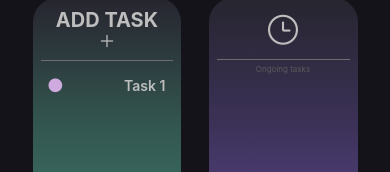
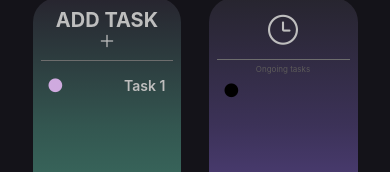
Before and after one commit to BashirHilaly/TimeMastery, a React Native app: screen / in a window 390 px wide. Shown: the part 281-453 px from the top of the page. Built offline with nearby package versions, Linux system fonts and the light colour scheme.

Commit message:
fixing startTaskHandling

```diff
--- a/App.js
+++ b/App.js
@@ -20,7 +20,7 @@ NativeWindStyleSheet.setOutput({
 // Storage solution: https://react-native-async-storage.github.io/async-storage/
 
 
-const initialtasks = [{ taskName: "Task 1", taskColor: "#CFAADF", taskTotalTime: 2, taskCurrentTime: 0}, { taskName: "Task 2", taskColor: "#FEDA98", taskTotalTime: 2, taskCurrentTime: 0}]
+//const initialtasks = [{ taskName: "Task 1", taskColor: "#CFAADF", taskTotalTime: 2, taskCurrentTime: 0}, { taskName: "Task 2", taskColor: "#FEDA98", taskTotalTime: 2, taskCurrentTime: 0}]
 
 const taskData = [{
   taskId: 0, taskName: "Task 1", taskColor: "#CFAADF", taskStatus: 'NotOngoing',
@@ -50,11 +50,13 @@ const App = () => {
     console.log('Remove task: ', task);
   }
 
-  const [startedTask, setStartedTask] = useState();
+  const [startedTasks, setStartedTasks] = useState([]);
 
-  const startTask = (task) => {
-    setStartedTask(task)
+  const handleStartTask = (task) => {
+    task.taskStatus = 'Ongoing';
+    setStartedTasks(prevStartedTasks => [...prevStartedTasks, task]);
   }
+
 
   return (
     <View className="flex-1 items-center bg-[#141319] min-h-screen">
@@ -65,10 +67,10 @@ const App = () => {
       </View>
       <View className="container h-64 flex flex-row w-10/12">
         <View className="basis-1/2 items-start z-30">
-            <AddTask tasks={tasks} onRemoveTask={handleRemoveTask} onAddTask={handleAddTask}/>
+            <AddTask tasks={tasks} onAddTask={handleAddTask} onStartTask={handleStartTask} onRemoveTask={handleRemoveTask}/>
         </View>
         <View className="basis-1/2 items-end z-10">
-          <OngoingTasks addOngoingTask={startedTask}/>
+          <OngoingTasks startedTasks={startedTasks}/>
         </View>
       </View>
       <History />
--- a/components/AddTask.js
+++ b/components/AddTask.js
@@ -20,7 +20,7 @@ const ScalePressable = ({ color, onPress, scale }) => {
     );
   };
 
-const AddTask = ({ tasks, onAddTask, onRemoveTask }) => {
+const AddTask = ({ tasks, onAddTask, onStartTask, onRemoveTask }) => {
 
     const [modalVisible, setModalVisible] = useState(false);
     const [formData, setFormData] = useState({});
@@ -183,7 +183,7 @@ const AddTask = ({ tasks, onAddTask, onRemoveTask }) => {
             </Pressable>
             <View className="p-2">
             {tasks.map(item => (
-                <Task key={item.taskId} task={item} onRemoveTask={onRemoveTask}/>
+                <Task key={item.taskId} task={item} onStartTask={onStartTask} onRemoveTask={onRemoveTask}/>
             ))}
             </View>
         </LinearGradient>
--- a/components/OngoingTask.js
+++ b/components/OngoingTask.js
@@ -1,6 +1,7 @@
 import React, {useRef, useState, useEffect } from 'react';
-import { Text, View } from 'react-native';
+import { Text, View, Animated, PanResponder } from 'react-native';
 import AsyncStorage from '@react-native-async-storage/async-storage';
+import { FontAwesome } from '@expo/vector-icons';
 
 
 const OngoingTask = ( task ) => {
@@ -60,10 +61,82 @@ const OngoingTask = ( task ) => {
       return `${hours}h ${minutes}m ${seconds}s`;
     };
 
+    const [pickedUp, setPickedUp] = useState(false);
+
+
+    const pickUpTask = () => {
+        setPickedUp(true);
+        //console.log('Task picked up');
+        fadeOut();
+    }
+    const putDownTask = () => {
+        setPickedUp(false);
+        //console.log('Task put down');
+        fadeIn();
+    }
+
+    const pan = useRef(new Animated.ValueXY()).current;
+    const fadeAnim = useRef(new Animated.Value(1)).current;
+
+    const fadeOut = () => {
+        // Will change fadeAnim value to 0 in 3 seconds
+        Animated.timing(fadeAnim, {
+            toValue: .5,
+            duration: 100,
+            useNativeDriver: true,
+        }).start();
+    };
+
+    const fadeIn = () => {
+        // Will change fadeAnim value to 1 in 5 seconds
+        Animated.timing(fadeAnim, {
+          toValue: 1,
+          duration: 100,
+          useNativeDriver: true,
+        }).start();
+    };
+
+    const panResponder = useRef(
+        PanResponder.create({
+          onStartShouldSetPanResponder: () => true,
+          onMoveShouldSetPanResponder: () => true,
+          onPanResponderGrant: () => {
+            pickUpTask();
+          },
+          onPanResponderMove: (event, gestureState) => {
+            Animated.event(
+                [
+                  null, // raw event argument ignored
+                  { dx: pan.x, dy: pan.y }, // gestureState args mapped to dx, dy
+                ],
+                { useNativeDriver: false } // ensure useNativeDriver is false if you're updating non-native properties
+              )(event, gestureState); // Call Animated.event as a function with the event and gestureState
+              console.log(pan.x._value, pan.y._value); // Log the updated values
+          },
+          onPanResponderRelease: (event, gestureState) => {
+            Animated.spring(pan, { toValue: { x: 0, y: 0 }, useNativeDriver: true }).start();
+            putDownTask();
+          }
+        })
+    ).current;
+
     return (
-        <View>
-            <Text>Task</Text>
-        </View>
+      <View>
+        <Animated.View
+            style={{
+                transform: [{translateX: pan.x}, {translateY: pan.y}],
+                opacity: fadeAnim
+            }}
+            {...panResponder.panHandlers}
+            className="flex flex-row mb-4">
+            <View className="basis-1/2 items-start">
+                <FontAwesome name="circle" size={16} color={task.taskColor} />
+            </View>
+            <View className="basis-1/2 items-end">
+                <Text className="font-semibold text-[#BEBEBE]">{ task.taskName }</Text>
+            </View>
+        </Animated.View>
+      </View>
     )
 }
 
--- a/components/OngoingTasks.js
+++ b/components/OngoingTasks.js
@@ -7,20 +7,19 @@ import OngoingTask from './OngoingTask';
 
 // Add a pan handler to end a task when you put it into the left component
 
-const OngoingTasks = ({ addOngoingTask }) => {
+const OngoingTasks = ({ startedTasks }) => {
 
     const [ongoingTasks, setOngoingTasks] = useState([]);
 
     useEffect(() => {
-        if (addOngoingTask) {
-            console.log('Task Start Received: ', addOngoingTask);
-            // If addOngoingTask is an array, spread it into the new state
-            // If it's a single task object, wrap it in an array
-            setOngoingTasks(prevState => [...prevState, ...(Array.isArray(addOngoingTask) ? addOngoingTask : [addOngoingTask])]);
-        }
-    }, [addOngoingTask]);
+        console.log('Ongoing Tasks: ', startedTasks);
+        setOngoingTasks([...ongoingTasks, startedTasks]);
+    }, [startedTasks]);
 
-
+    if (ongoingTasks.length == 0){
+        console.log('Empty ongoing tasks');
+        return;
+    }
 
     return (
         <LinearGradient className="bg-slate-500 h-64 w-11/12 p-2 rounded-3xl" colors={['#27252F', '#3C3258', '#5A478E']} style={{ flex: 1 }}>
@@ -30,8 +29,8 @@ const OngoingTasks = ({ addOngoingTask }) => {
             <View className="h-px my-2 border-1 bg-[#6D6D6D] mt-3"/>
             <Text className="text-[8px] text-[#5C5A5A] text-center -mt-1">Ongoing tasks</Text>
             <View className="p-2">
-            {ongoingTasks?.map(item => (
-                <OngoingTask key={item.taskName} task={item}/>
+            {ongoingTasks?.map(startedTasks => (
+                <OngoingTask key={startedTasks.taskId} task={startedTasks}/>
             ))}
             </View>
         </LinearGradient>
--- a/components/Task.js
+++ b/components/Task.js
@@ -4,7 +4,7 @@ import { FontAwesome } from '@expo/vector-icons';
 
 
 
-const Task = ({ task, onRemoveTask }) => {
+const Task = ({ task, onStartTask, onRemoveTask }) => {
 
     const pan = useRef(new Animated.ValueXY()).current;
 
```
